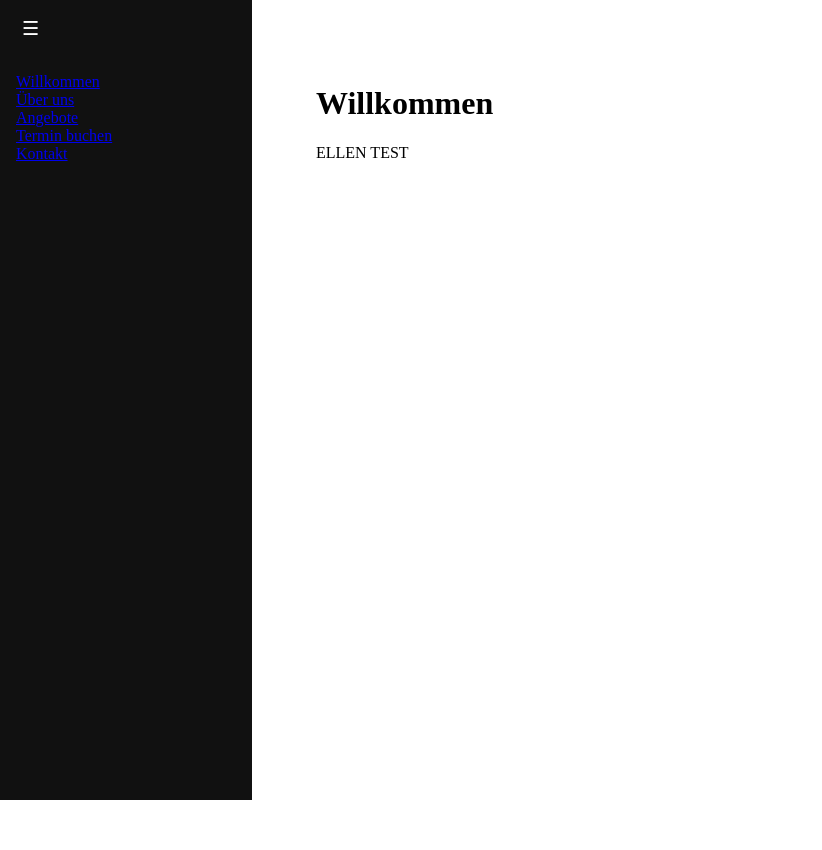
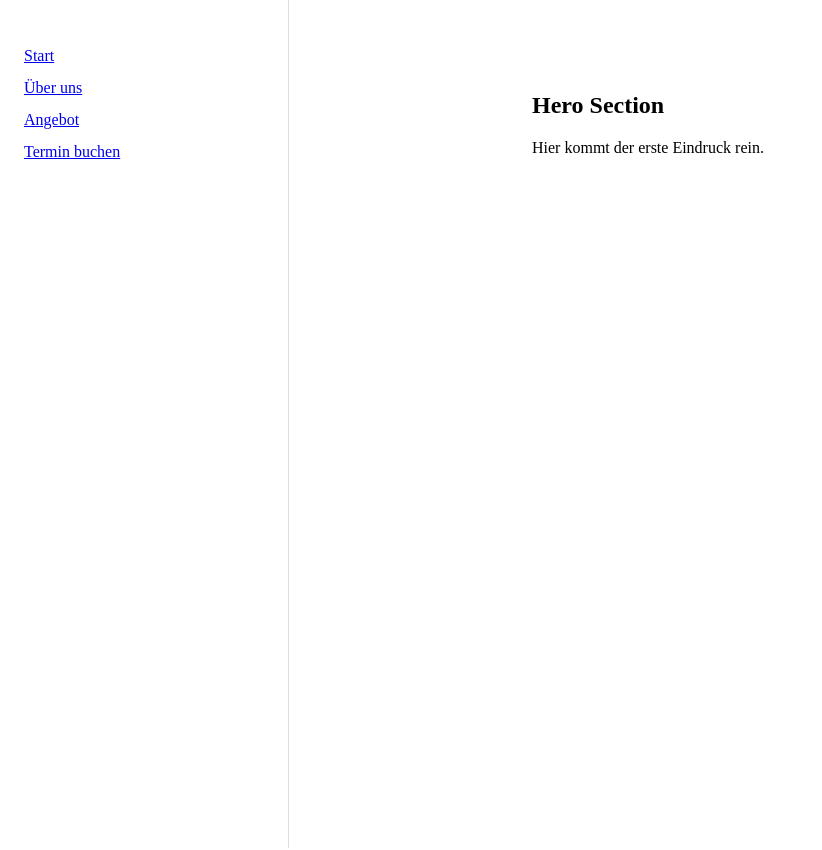
Before and after one commit to ellen2407/mits-web, a Next.js app: page / in a window 1280 px wide. Shown: the top 850 px of the page, without its empty margins (0-822 px from the left). Before the commit the page ends 800 px from the top, so only its background shows below. Built offline with nearby package versions, Linux system fonts and the light colour scheme.

Commit message:
Setup sidebar layout and initial section structure

```diff
--- a/app/layout.tsx
+++ b/app/layout.tsx
@@ -11,7 +11,14 @@ export default function RootLayout({
 
   return (
     <html lang="de">
-      <body style={{ margin: 0, display: "flex", minHeight: "100vh" }}>
+      <body
+        style={{
+          margin: 0,
+          display: "flex",
+          minHeight: "100vh",
+          scrollBehavior: "smooth", // Smooth scroll beim Klick
+        }}
+      >
         {/* Sidebar */}
         <aside
           style={{
@@ -20,6 +27,8 @@ export default function RootLayout({
             color: "#fff",
             padding: "1rem",
             transition: "width 0.2s",
+            position: "fixed",
+            height: "100vh",
           }}
         >
           <button
@@ -39,18 +48,34 @@ export default function RootLayout({
           {open && (
             <nav>
               <ul style={{ listStyle: "none", padding: 0 }}>
-                <li><a href="/willkommen">Willkommen</a></li>
-                <li><a href="/ueber-uns">Über uns</a></li>
-                <li><a href="/angebote">Angebote</a></li>
-                <li><a href="/termin-buchen">Termin buchen</a></li>
-                <li><a href="/kontakt">Kontakt</a></li>
+                <li style={{ marginBottom: "0.5rem" }}>
+                  <a href="#willkommen">Willkommen</a>
+                </li>
+                <li style={{ marginBottom: "0.5rem" }}>
+                  <a href="#ueber-uns">Über uns</a>
+                </li>
+                <li style={{ marginBottom: "0.5rem" }}>
+                  <a href="#angebote">Angebote</a>
+                </li>
+                <li style={{ marginBottom: "0.5rem" }}>
+                  <a href="#termin-buchen">Termin buchen</a>
+                </li>
+                <li style={{ marginBottom: "0.5rem" }}>
+                  <a href="#kontakt">Kontakt</a>
+                </li>
               </ul>
             </nav>
           )}
         </aside>
 
         {/* Content */}
-        <main style={{ flex: 1, padding: "2rem" }}>
+        <main
+          style={{
+            flex: 1,
+            marginLeft: open ? "220px" : "60px",
+            padding: "2rem",
+          }}
+        >
           {children}
         </main>
       </body>
--- a/app/page.tsx
+++ b/app/page.tsx
@@ -1,8 +1,54 @@
 export default function Home() {
   return (
-    <main style={{ padding: "2rem" }}>
-      <h1>Willkommen</h1>
-      <p>ELLEN TEST</p>
-    </main>
+    <div style={{ display: "flex", minHeight: "100vh" }}>
+
+      {/* Sidebar */}
+      <aside
+        style={{
+          width: "240px",
+          position: "fixed",
+          left: 0,
+          top: 0,
+          height: "100vh",
+          padding: "24px",
+          borderRight: "1px solid #ddd",
+          background: "#fff"
+        }}
+      >
+        <nav>
+          <ul style={{ listStyle: "none", padding: 0, lineHeight: "2" }}>
+            <li><a href="#hero">Start</a></li>
+            <li><a href="#about">Über uns</a></li>
+            <li><a href="#offer">Angebot</a></li>
+            <li><a href="#booking">Termin buchen</a></li>
+          </ul>
+        </nav>
+      </aside>
+
+      {/* Content */}
+      <main style={{ marginLeft: "240px", padding: "40px", width: "100%" }}>
+
+        <section id="hero" style={{ minHeight: "100vh" }}>
+          <h1>Hero Section</h1>
+          <p>Hier kommt der erste Eindruck rein.</p>
+        </section>
+
+        <section id="about" style={{ minHeight: "100vh" }}>
+          <h2>Über uns</h2>
+          <p>Persönliche Story.</p>
+        </section>
+
+        <section id="offer" style={{ minHeight: "100vh" }}>
+          <h2>Angebot</h2>
+          <p>Was du konkret anbietest.</p>
+        </section>
+
+        <section id="booking" style={{ minHeight: "100vh" }}>
+          <h2>Termin buchen</h2>
+          <p>Hier kommt später Calendly rein.</p>
+        </section>
+
+      </main>
+    </div>
   );
 }
```
Also changed, not shown: app/termin-buchen/page.tsx (added, +10 -0 lines), app/willkommen/page.tsx (added, +8 -0 lines), app/angebote/page.tsx (added), app/kontakt/page.tsx (added), app/ueber-uns/page.tsx (added).
